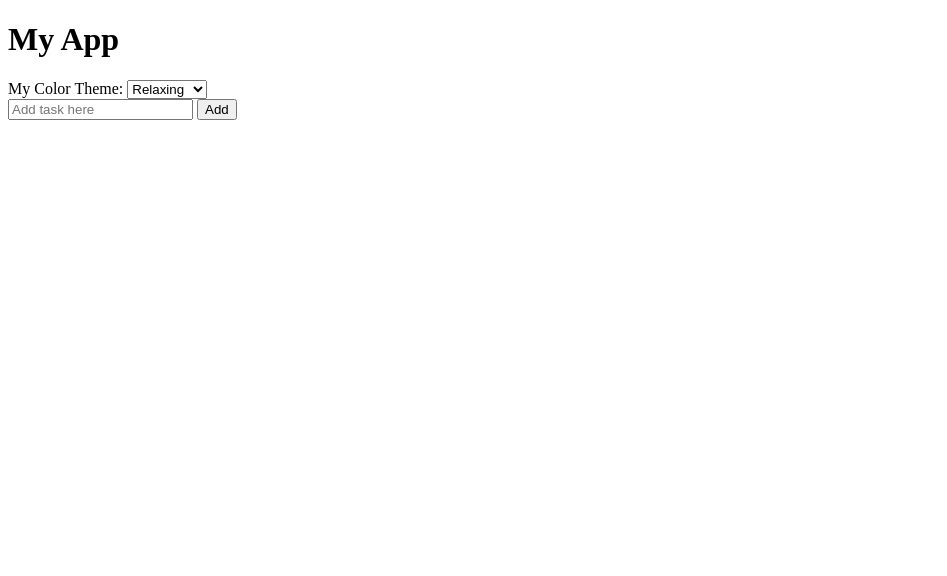
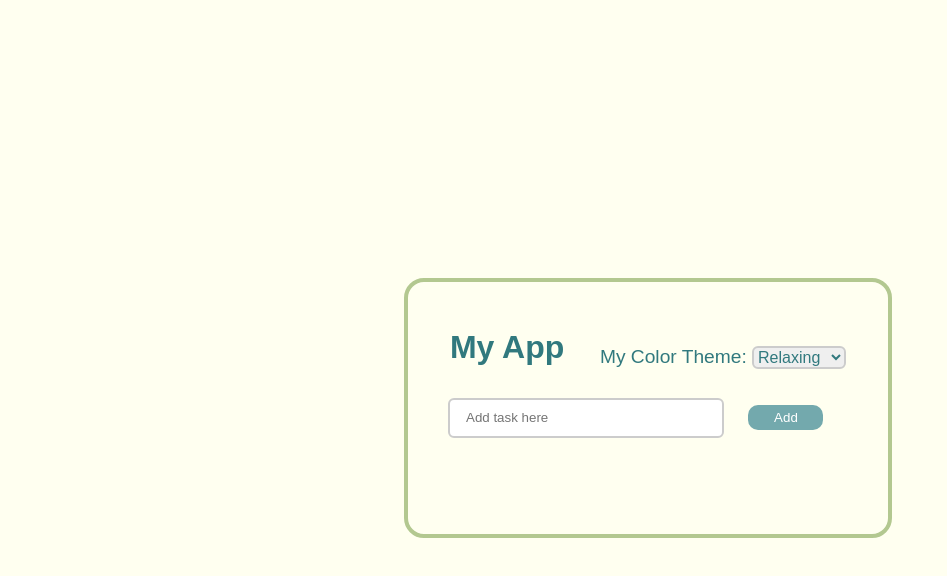
Before and after one commit to minhtran02202/pure-no-framework-to-do, a plain HTML site: page index.html in a window 1280 px wide. Shown: the whole page, without its empty margins (0-947 px from the left). Drawn offline with Linux system fonts and the light colour scheme; the site is published under a folder, as on GitHub Pages, so addresses that start at the root find nothing; a web font is replaced by a local one.

Commit message:
test css linking

```diff
--- a/index.html
+++ b/index.html
@@ -4,7 +4,7 @@
     <meta charset="UTF-8" />
     <meta http-equiv="X-UA-Compatible" content="IE=edge" />
     <meta name="viewport" content="width=device-width, initial-scale=1.0" />
-    <link rel="stylesheet" href="/frontend/style.css" />
+    <link rel="stylesheet" href="frontend/style.css" />
     <script src="./frontend/js_files/tasks.js"></script>
     <script src="./frontend/js_files/color_theme.js"></script>
     <link rel="preconnect" href="https://fonts.googleapis.com" />
```
